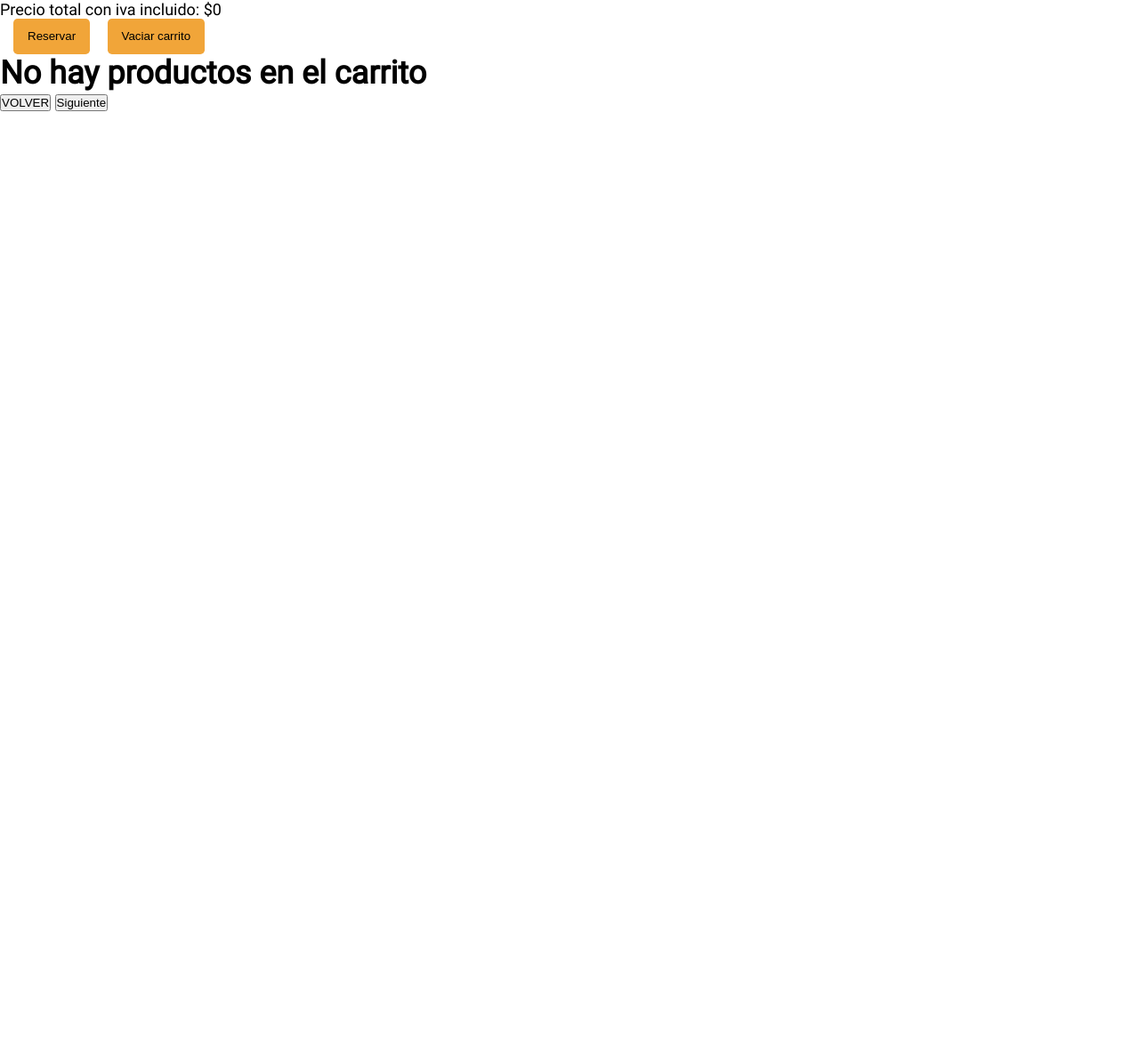
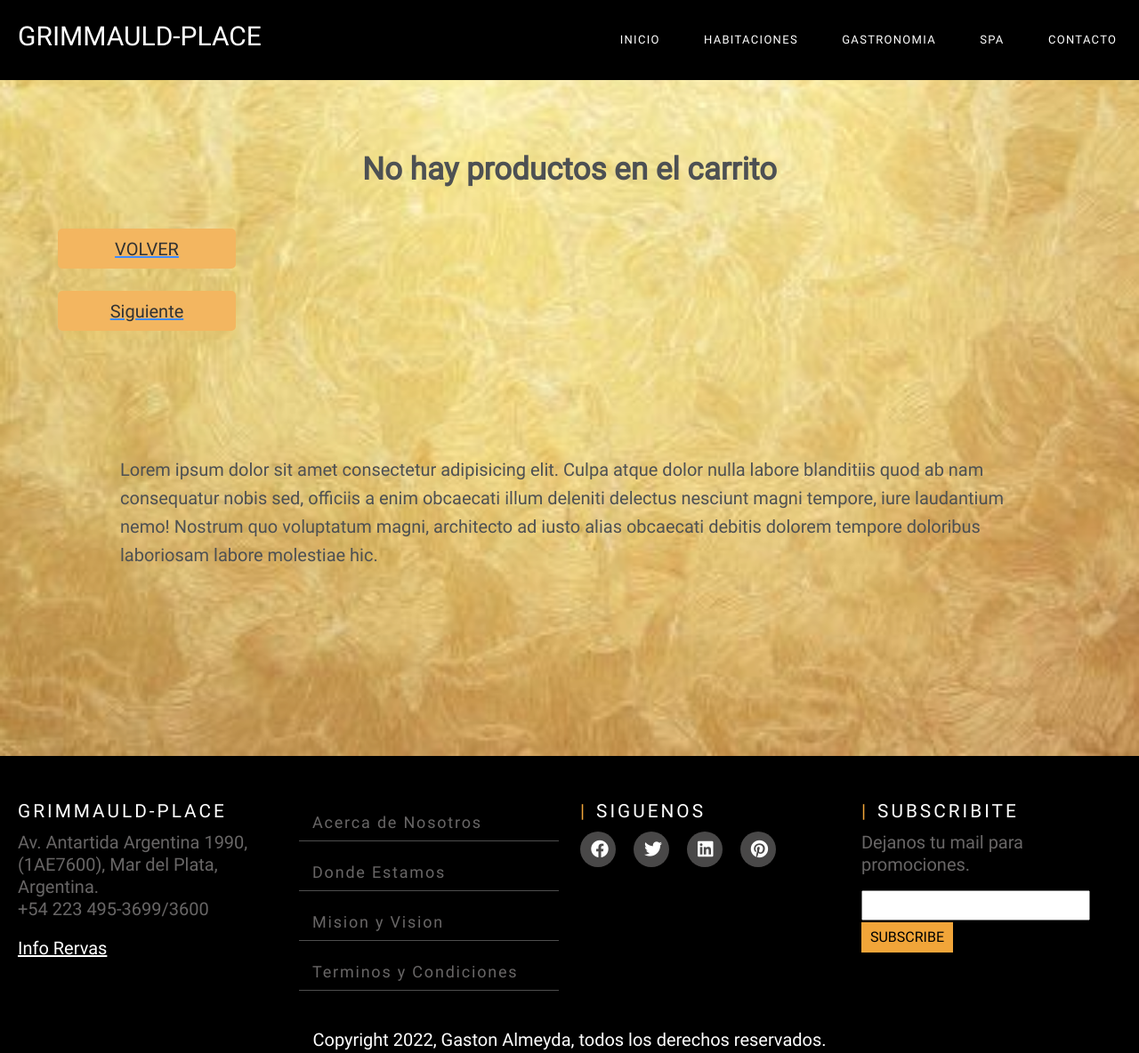
Before and after one commit to Tx3mdq/GRIMMAULD-PLACE_JS, a website: page html/orden.html in a window 1280 px wide. Shown: the whole page at 89% size. Before the commit the page ends 800 px from the top, so only its background shows below. Drawn offline with nearby package versions, Linux system fonts and the light colour scheme.

Commit message:
Pagina Orden

```diff
--- a/JavaScript/orden.js
+++ b/JavaScript/orden.js
@@ -7,10 +7,16 @@ if(JSON.parse(localStorage.getItem('carrito'))){
 }
 
 const totalCarrito = () => {
-    return carrito.reduce((acc, prod) => acc + hab.price * hab.pasajeros, 0)
-}
+    // return carrito.reduce((acc, prod) => acc + hab.price * hab.pasajeros, 0)
+ //}
+     let total=0
 
-const body = document.getElementById('carrito');
+     for (const objeto of carrito){
+        // alert(objeto.category)
+         total = total + objeto.price
+     }
+ }
+const body = document.getElementById('carritoMuestra');
 if(carrito.length == 0){
     const texto = `
         <div class='cartContainer'>
@@ -30,46 +36,28 @@ if(carrito.length == 0){
         </div>`;
     body.innerHTML += titulo;
     const table = `
-        <div class='tableContainer'>
-            <table>
-                <thead>
-                    <tr>
-                        <th></th>
-                        <th class='txtTabla'>PRODUCTOS</th>
-                        <th class='txtTabla'>CANTIDAD</th>
-                        <th class='txtTabla'>PRECIO</th>
-                    </tr>
-                </thead>
-                <tbody id='tbody'>
-                </tbody>
-                <tfoot>
-                    <tr>
-                        <th></th>
-                        <th></th>
-                        <th class='txtTotal'>Total:</th>
-                        <th id='total'>$${totalCarrito().toLocaleString()}</th>
-                    </tr>
-                </tfoot>
-            </table>
+            <div class='btn-container'>
+            <a class='btnVolver' href='../html/reservas.html'>
+                <button>VOLVER</button>
+            <a class='btnVolver' href='../html/compra.html'>
+                <button class='btnTerminar'>TERMINAR COMPRA</button></a>
             </div>
-            <div class='btn-container'>
-                <button class='btnTerminar'>TERMINAR COMPRA</button>
-            </div>`;
-
-            // Operadores avanzados
+        </div>`;
 body.innerHTML += table;
     const tbody = document.getElementById('tbody')
     for (let i = 0; i < carrito.length; i++) {
         const element = carrito[i];
-        const {id, name, img, price, pasajeros} = element
+        const {id, name, img, price, category, pasajeros} = element
         const cart = `
+
             <tr id=${id}>
-                <th><img class='trash' src='./multimedia/trash.png' alt='foto de borrar'></th>
-                <th class='detallesTabla'><img class='imgProdCart'
-                src=${img} alt='foto del producto'><span class='nombreProd'>${name}</span></th>
-                <th>${pasajeros}</th>
-                <th>$${(pasajeros * price).toLocaleString()}</th>
+                <img class='imgProdCart' src=${img} alt='foto del producto'>
+                <h2>${name}</h2>
+                <p>Servicio desayuno: ${category}</p>
+                <p>Cantidad de Pasajeros: ${pasajeros}</p>
+                <p>Total Habitacion: $${(pasajeros * price).toLocaleString()}</p>
             </tr>`
+
             tbody.innerHTML += cart
     }
 }
--- a/css/style.css
+++ b/css/style.css
@@ -1135,3 +1135,79 @@ form .buttons button , .backBtn{
   color: black;
   font-size: 18px;
 }
+.imgProdCart{
+  height: 400px;
+  width: 650px;
+}
+#carritoMuestra{
+  margin: 50px;
+  padding-top: 25px;
+}
+.btn-container{
+  display: flex;
+  justify-content: space-between;
+}
+#tbody{
+  display: grid;
+  grid-template-columns: 1fr;
+  margin-bottom: 80px;
+  padding-left: 350px;
+}
+.condiciones{
+  font-size: 20px;
+  font-weight: 300;
+  padding: 10px;
+  padding-bottom: 30px;
+  line-height: 1.6em;
+  max-width: 1030px;
+  margin: 0 auto;
+}
+.cartContainer h1{
+  text-align: center;
+  margin: 45px;
+  padding-top: 50px;
+  font-size: 35px;
+  font-weight: 800;
+}
+.habitacion1{
+padding: 10px;
+  margin: 10px;
+  background-color: #fff;
+  margin-bottom: 20px;
+  box-shadow: 2px 6px 3px 3px rgba(0, 0, 0, 0.3);
+}
+
+.btnVolver button{
+    display: flex;
+    align-items: center;
+    justify-content: center;
+    height: 45px;
+    max-width: 200px;
+    width: 100%;
+    border: none;
+    outline: none;
+    color: black;
+    border-radius: 5px;
+    margin: 25px 15px;
+    background-color: #f1a539;
+    transition: all 0.3s linear;
+    cursor: pointer;
+}
+.btn-container a{
+  text-decoration: none;
+}
+.btnVolver button:hover{
+  background-color: black;
+  color: #f1a539;
+}
+.fond{
+  background-image: url(../img/fondorese.png);
+  background-repeat: no-repeat;
+  background-position: center center;
+  background-attachment: fixed;
+  background-size: cover;
+  min-height: 100vh;
+  opacity: .8;
+  padding: 0;
+  margin: 0;
+}
--- a/html/orden.html
+++ b/html/orden.html
@@ -4,22 +4,93 @@
     <meta charset="UTF-8">
     <meta http-equiv="X-UA-Compatible" content="IE=edge">
     <meta name="viewport" content="width=device-width, initial-scale=1.0">
+    <link href="https://cdn.jsdelivr.net/npm/bootstrap@5.0.2/dist/css/bootstrap.min.css" rel="stylesheet" integrity="sha384-EVSTQN3/azprG1Anm3QDgpJLIm9Nao0Yz1ztcQTwFspd3yD65VohhpuuCOmLASjC" crossorigin="anonymous"/>
+    <script src="https://kit.fontawesome.com/d54dfd10eb.js" crossorigin="anonymous"></script>
+    <link rel="stylesheet" href="https://use.fontawesome.com/releases/v6.0.0/css/all.css" integrity="sha384-3B6NwesSXE7YJlcLI9RpRqGf2p/EgVH8BgoKTaUrmKNDkHPStTQ3EyoYjCGXaOTS" crossorigin="anonymous"/>
     <link rel="stylesheet" href="../css/style.css">
     <title>Orden de Reserva</title>
 </head>
-<body id="carrito">
-
-            <div class="carrito-contenedor">
+<body>
+<header class="header">
+    <nav class="nav-menu">
+      <h1 class="logo"><a href="../index.html">GRIMMAULD-PLACE</a></h1>
+      <label for="btn-menu" class="nav__label">
+        <i class="fas fa-bars" id="menu-icon"></i>
+      </label>
+      <input type="checkbox" id="btn-menu" class="nav__imput" />
+      <ul class="menu">
+        <li><a href="../index.html">INICIO</a></li>
+        <li><a href="habitaciones.html">HABITACIONES</a></li>
+        <li><a href="gastronomia.html">GASTRONOMIA</a></li>
+        <li><a href="spa.html">SPA</a></li>
+        <li><a href="contacto.html">CONTACTO</a></li>
+      </ul>
+    </nav>
+  </header>
+    <div class="fond">
+        <div id="carritoMuestra">
             </div>
-            <p class="precioProducto">Precio total con iva incluido: $<span id="precioTotal">0</span></p>
-            <button id="reservar-carrito" class="boton-agregar1">Reservar</button>
-            <button id="vaciar-carrito" class="boton-agregar1">Vaciar carrito</button>
-
-
-
-
-
-    <script src="../JavaScript/orden.js"></script>
-
+        <div id="tbody">
+            </div>
+        <div class="condiciones">Lorem ipsum dolor sit amet consectetur adipisicing elit. Culpa atque dolor nulla labore blanditiis quod ab nam consequatur nobis sed, officiis a enim obcaecati illum deleniti delectus nesciunt magni tempore, iure laudantium nemo! Nostrum quo voluptatum magni, architecto ad iusto alias obcaecati debitis dolorem tempore doloribus laboriosam labore molestiae hic.</div>
+    </div>
+    <footer>
+        <div class="footer-top">
+            <div class="container-footer">
+            <div class="row">
+                <div class="col-md-3 col-sm-6 col-xs-12 segment-one">
+                <h2>GRIMMAULD-PLACE</h2>
+                <p>
+                    Av. Antartida Argentina 1990, (1AE7600), Mar del Plata, Argentina.
+                    <br>
+                    +54 223 495-3699/3600
+                    <br>
+                    <div class="mail__reservas">
+                    <a href="#" target="_BLANK">Info Rervas</a>
+                    </div>
+                </p>
+                </div>
+                <div class="col-md-3 col-sm-6 col-xs-12 segment-two">
+                <ul>
+                    <li><a href="#">Acerca de Nosotros</a></li>
+                    <li><a href="#">Donde Estamos</a></li>
+                    <li><a href="#">Mision y Vision</a></li>
+                    <li><a href="#">Terminos y Condiciones</a></li>
+                </ul>
+                </div>
+                <div class="col-md-3 col-sm-6 col-xs-12 segment-three">
+                <h2>Siguenos</h2>
+                <a href="https://www.facebook.com/" target="_BLANK"
+                    ><i class="fa fa-facebook"></i
+                ></a>
+                <a href="https://www.twitter.com" target="_BLANK"
+                    ><i class="fa fa-twitter"></i
+                ></a>
+                <a href="https://ar.linkedin.com/" target="_BLANK"
+                    ><i class="fa fa-linkedin"></i
+                ></a>
+                <a href="https://ar.pinterest.com/" target="_BLANK"
+                    ><i class="fa fa-pinterest"></i
+                ></a>
+                </div>
+                <div class="col-md-3 col-sm-6 col-xs-12 segment-four">
+                <h2>Subscribite</h2>
+                <p>Dejanos tu mail para promociones.</p>
+                <form action="">
+                    <input type="email" />
+                    <input type="submit" value="subscribe" />
+                </form>
+                </div>
+            </div>
+            </div>
+        </div>
+        <p class="footer-bottom-text">
+            Copyright 2022, Gaston Almeyda, todos los derechos reservados.
+        </p>
+    </footer>
+      <script src="https://cdn.jsdelivr.net/npm/@popperjs/core@2.9.2/dist/umd/popper.min.js" integrity="sha384-IQsoLXl5PILFhosVNubq5LC7Qb9DXgDA9i+tQ8Zj3iwWAwPtgFTxbJ8NT4GN1R8p" crossorigin="anonymous"></script>
+      <script src="https://cdn.jsdelivr.net/npm/bootstrap@5.0.2/dist/js/bootstrap.min.js" integrity="sha384-cVKIPhGWiC2Al4u+LWgxfKTRIcfu0JTxR+EQDz/bgldoEyl4H0zUF0QKbrJ0EcQF" crossorigin="anonymous"></script>
+      <script src="../JavaScript/habitaciones.js"></script>
+      <script src="../JavaScript/orden.js"></script>
 </body>
 </html>
```
Also changed, not shown: JavaScript/index.js (+6 -4 lines), img/fondorese.png (added).
